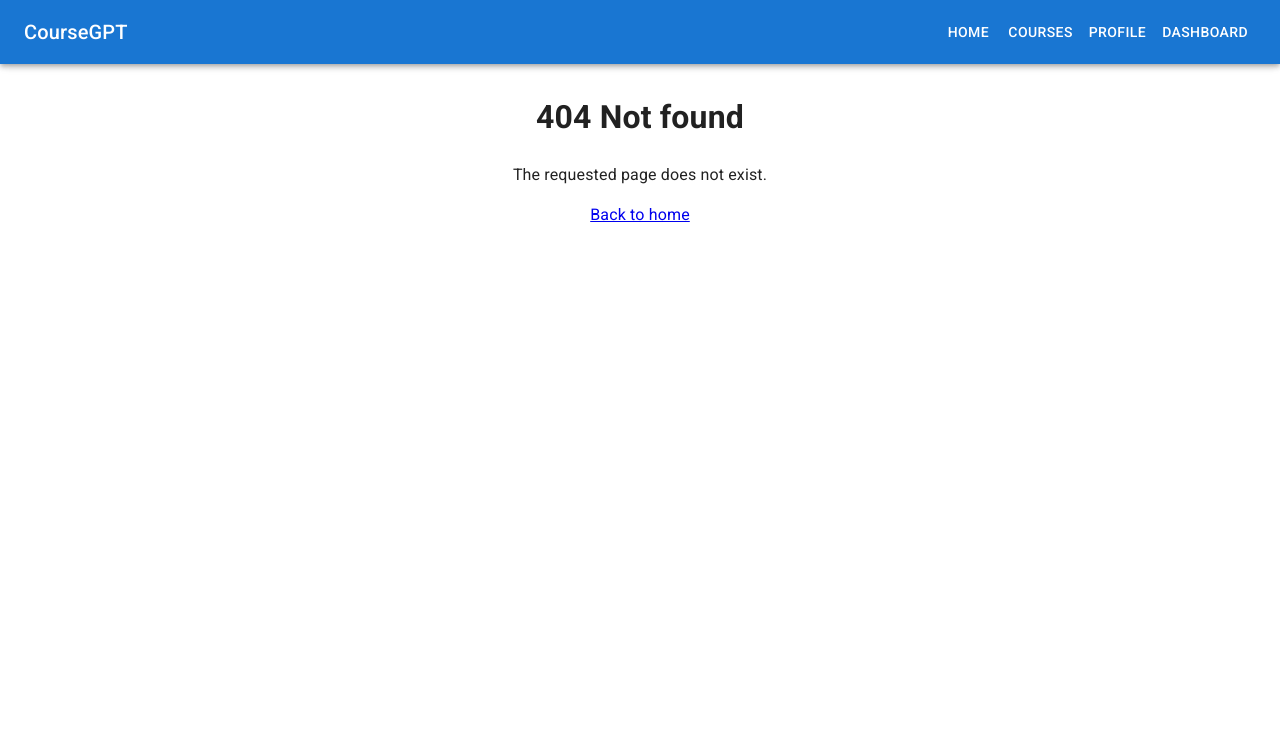
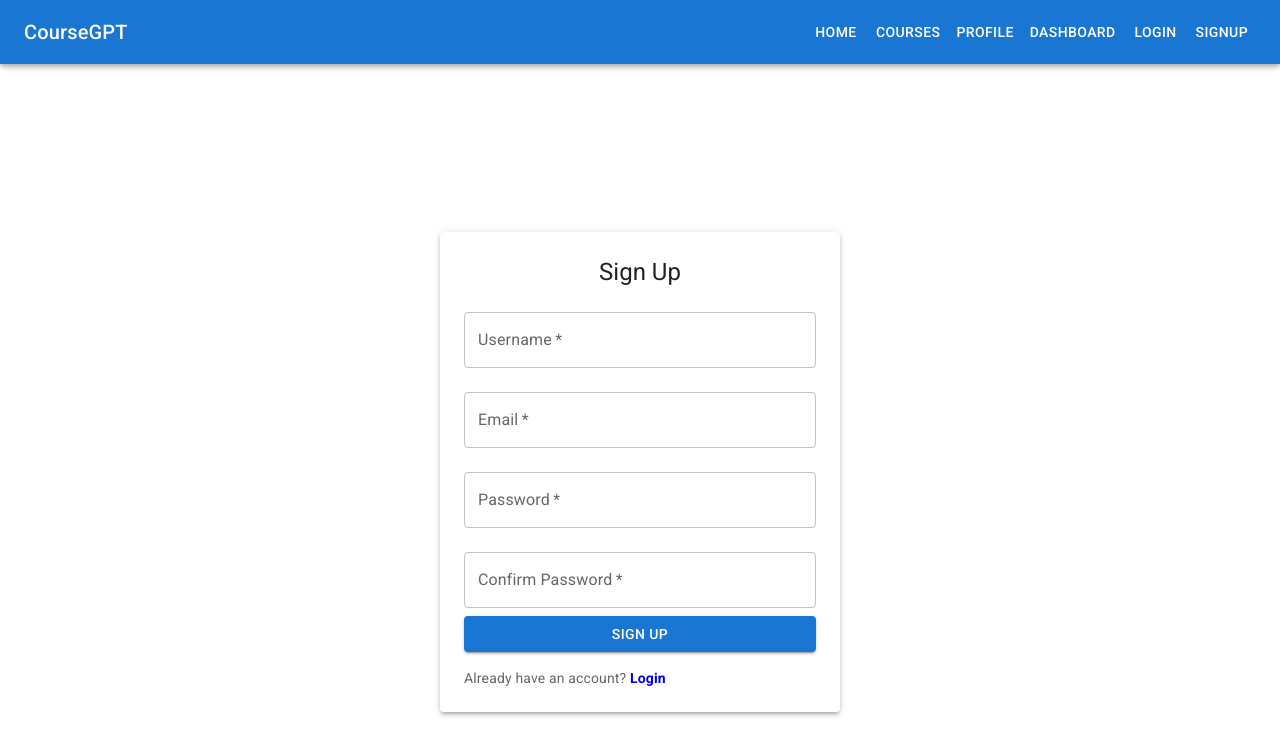
Before and after one commit to satayyeb/course-gpt-frontend, a React (Create React App) app: page /SignUp in a window 1280 px wide. Before the commit this address had no page. Shown: the top 756 px of the page. Built offline with nearby package versions, Linux system fonts and the light colour scheme.

Commit message:
Login and Sign Up page added.

```diff
--- a/package.json
+++ b/package.json
@@ -13,9 +13,10 @@
     "@testing-library/jest-dom": "^5.17.0",
     "@testing-library/react": "^13.4.0",
     "@testing-library/user-event": "^13.5.0",
+    "react": "^18.2.0",
+    "react-bootstrap": "^2.10.0",
+    "react-dom": "^18.2.0",
     "react-dotenv": "^0.1.3",
-    "react": "^18.2.0",
-    "react-dom": "^18.2.0",
     "react-router-dom": "^6.21.3",
     "react-scripts": "5.0.1",
     "web-vitals": "^2.1.4"
--- a/src/App.js
+++ b/src/App.js
@@ -8,7 +8,8 @@ import NoPage from "./NoPage";
 import Dashboard from "./Dashboard";
 import Profile from "./Profile";
 import MainNavbar from "./MainNavbar";
-
+import Login from "./Login";
+import Signup from './SignUp';
 
 function App() {
     return (
@@ -20,6 +21,8 @@ function App() {
                     <Route path="Courses" element={<Courses/>}/>
                     <Route path="Dashboard" element={<Dashboard/>}/>
                     <Route path="Profile" element={<Profile/>}/>
+                    <Route path="Login" element={<Login/>}/>
+                    <Route path="SignUp" element={<Signup/>}/>
                     <Route path="*" element={<NoPage/>}/>
                 </Route>
             </Routes>
--- /dev/null
+++ b/src/Login.js
@@ -0,0 +1,62 @@
+import * as React from 'react';
+import Box from '@mui/material/Box';
+import Paper from '@mui/material/Paper';
+import Typography from '@mui/material/Typography';
+import TextField from '@mui/material/TextField';
+import Button from '@mui/material/Button';
+
+const Login = () => {
+  const handleSubmit = (event) => {
+    event.preventDefault();
+    // login logic
+    console.log('Login button clicked!');
+  };
+
+  return (
+    <Box
+      sx={{
+        display: 'flex',
+        justifyContent: 'center',
+        alignItems: 'center',
+        height: '100vh',
+      }}
+    >
+      <Paper
+        elevation={3}
+        sx={{
+          width: 400,
+          padding: 3,
+          display: 'flex',
+          flexDirection: 'column',
+          alignItems: 'center',
+        }}
+      >
+        <Typography variant="h5" gutterBottom>
+          Login
+        </Typography>
+        <form onSubmit={handleSubmit} style={{ width: '100%' }}>
+          <TextField
+            label="Username"
+            variant="outlined"
+            margin="normal"
+            fullWidth
+            required
+          />
+          <TextField
+            label="Password"
+            variant="outlined"
+            type="password"
+            margin="normal"
+            fullWidth
+            required
+          />
+          <Button type="submit" variant="contained" color="primary" fullWidth>
+            Login
+          </Button>
+        </form>
+      </Paper>
+    </Box>
+  );
+};
+
+export default Login;
--- a/src/MainNavbar.js
+++ b/src/MainNavbar.js
@@ -17,7 +17,7 @@ import Button from '@mui/material/Button';
 import {Link, Outlet} from "react-router-dom";
 
 const drawerWidth = 240;
-const navItems = ['Home', 'Courses', 'Profile', 'Dashboard'];
+const navItems = ['Home', 'Courses', 'Profile', 'Dashboard', 'Login', 'Signup'];
 
 function MainNavbar(props) {
     const {window} = props;
--- /dev/null
+++ b/src/SignUp.js
@@ -0,0 +1,85 @@
+import * as React from 'react';
+import Box from '@mui/material/Box';
+import Paper from '@mui/material/Paper';
+import Typography from '@mui/material/Typography';
+import TextField from '@mui/material/TextField';
+import Button from '@mui/material/Button';
+import { Link } from 'react-router-dom';
+
+const Signup = () => {
+  const handleSubmit = (event) => {
+    event.preventDefault();
+    // Signup logic
+    console.log('Signup button clicked!');
+  };
+
+  return (
+    <Box
+      sx={{
+        display: 'flex',
+        justifyContent: 'center',
+        alignItems: 'center',
+        height: '100vh',
+      }}
+    >
+      <Paper
+        elevation={3}
+        sx={{
+          width: 400,
+          padding: 3,
+          display: 'flex',
+          flexDirection: 'column',
+          alignItems: 'center',
+        }}
+      >
+        <Typography variant="h5" gutterBottom>
+          Sign Up
+        </Typography>
+        <form onSubmit={handleSubmit} style={{ width: '100%' }}>
+          <TextField
+            label="Username"
+            variant="outlined"
+            margin="normal"
+            fullWidth
+            required
+          />
+          <TextField
+            label="Email"
+            type="email"
+            variant="outlined"
+            margin="normal"
+            fullWidth
+            required
+          />
+          <TextField
+            label="Password"
+            type="password"
+            variant="outlined"
+            margin="normal"
+            fullWidth
+            required
+          />
+          <TextField
+            label="Confirm Password"
+            type="password"
+            variant="outlined"
+            margin="normal"
+            fullWidth
+            required
+          />
+          <Button type="submit" variant="contained" color="primary" fullWidth>
+            Sign Up
+          </Button>
+          <Typography variant="body2" color="text.secondary" mt={2}>
+            Already have an account?{' '}
+            <Link to="/login" style={{ textDecoration: 'none', fontWeight: 'bold' }}>
+              Login
+            </Link>
+          </Typography>
+        </form>
+      </Paper>
+    </Box>
+  );
+};
+
+export default Signup;
```
Also changed, not shown: 1 other file (tests, documents, lock files or other folders).
